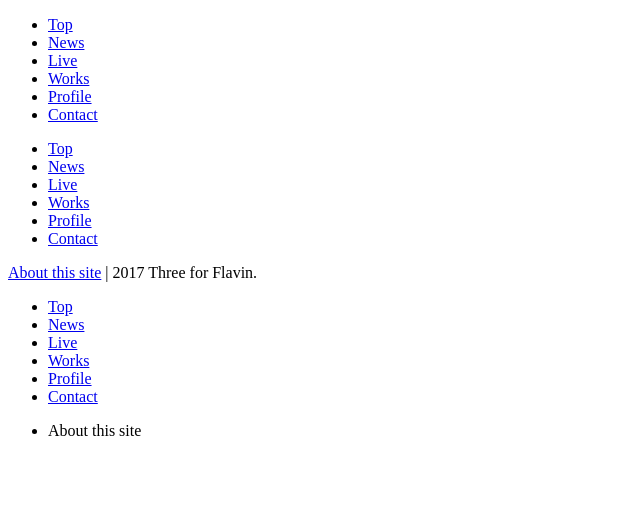
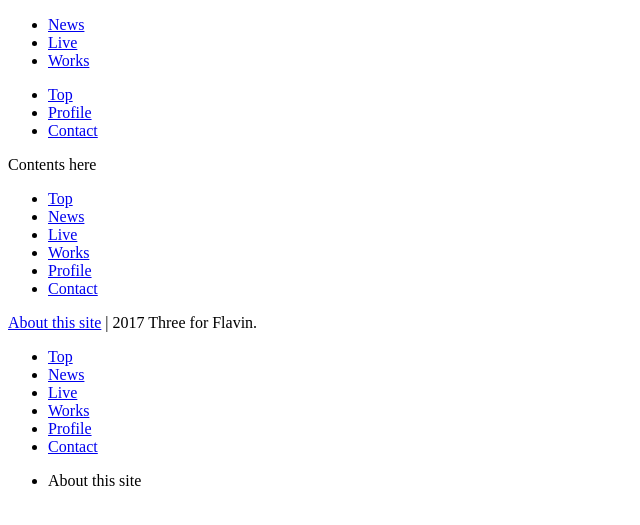
Before and after one commit to yadex205/tff-web, a WordPress theme: template src/php/index.php in a window 1280 px wide. Shown: the top 525 px of the page, without its empty margins (0-640 px from the left). Run offline with PHP 8.4 and a stand-in for WordPress, Linux system fonts and the light colour scheme; the site name, menu and one post (Sample post) are stand-ins, and other content is empty.

Commit message:
:new: header implemented

```diff
--- a/src/php/header.php
+++ b/src/php/header.php
@@ -11,11 +11,25 @@
     <div class="global">
 
       <!-- Global header -->
-      <header class="global-header">
-        <div class="global-header-logo-wrapper"></div>
-        <nav class="global-header-pc-nav-wrapper">
-          <ul class="global-header-pc-nav">
-            <?php get_template_part( 'partial/nav_primary' ); ?>
-          </ul>
-        </nav>
-      </header> <!-- .global-header -->
+      <header class="global-header-wrapper">
+        <div class="global-header">
+
+          <div class="global-header-logo-wrapper">
+          </div>
+
+          <nav class="global-header-pc-nav-wrapper">
+            <ul class="global-header-pc-nav-primary">
+              <li class="nav-item"><a class="plain" href="#">News</a></li>
+              <li class="nav-item"><a class="plain" href="#">Live</a></li>
+              <li class="nav-item"><a class="plain" href="#">Works</a></li>
+            </ul>
+
+            <ul class="global-header-pc-nav-secondary">
+              <li class="nav-item"><a href="#">Top</a></li>
+              <li class="nav-item"><a href="#">Profile</a></li>
+              <li class="nav-item"><a href="#">Contact</a></li>
+            </ul>
+          </nav> <!-- .global-header-pc-nav-wrapper -->
+
+        </div>
+      </header> <!-- .global-header-wrapper -->
--- a/src/php/index.php
+++ b/src/php/index.php
@@ -1,2 +1,3 @@
 <?php get_header(); ?>
+Contents here
 <?php get_footer(); ?>
--- a/src/scss/partial/_base.scss
+++ b/src/scss/partial/_base.scss
@@ -16,12 +16,11 @@ body {
     padding: 0;
   }
 
-  a {
+  a:not(.plain) {
     position: relative;
     border-bottom: 1px dashed $color-gray;
     color: inherit;
     text-decoration: none;
-
 
     &::before {
       display: inline-block;
--- a/src/scss/partial/_global_footer.scss
+++ b/src/scss/partial/_global_footer.scss
@@ -1,5 +1,5 @@
 .global-footer-wrapper {
-  margin: 0 auto;
+  margin: 0;
   padding: 20px 0;
 }
 
--- a/src/scss/style.scss
+++ b/src/scss/style.scss
@@ -25,6 +25,7 @@ $color-gray: lighten($color-black, 30%);
 @import 'partial/base';
 
 .global {
+  @import 'partial/global_header';
   @import 'partial/global_footer';
   @import 'partial/global_popup_nav';
 }
```
Also changed, not shown: src/scss/partial/_global_header.scss (added, +80 -0 lines).
